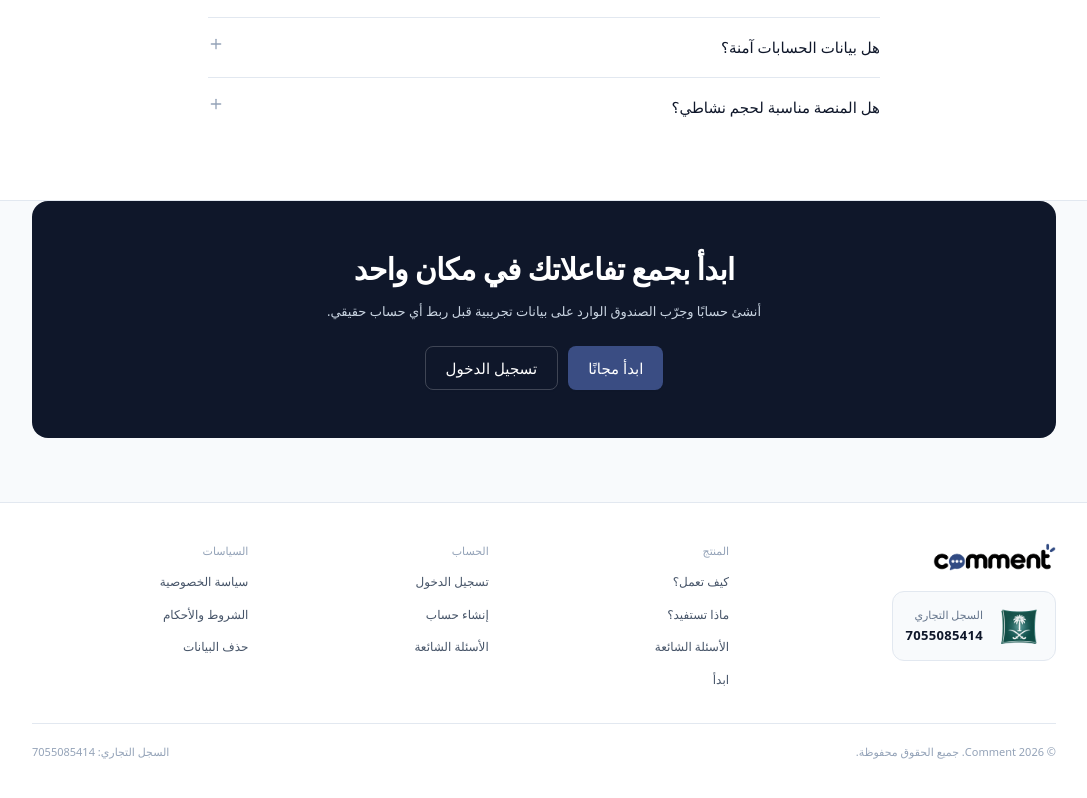
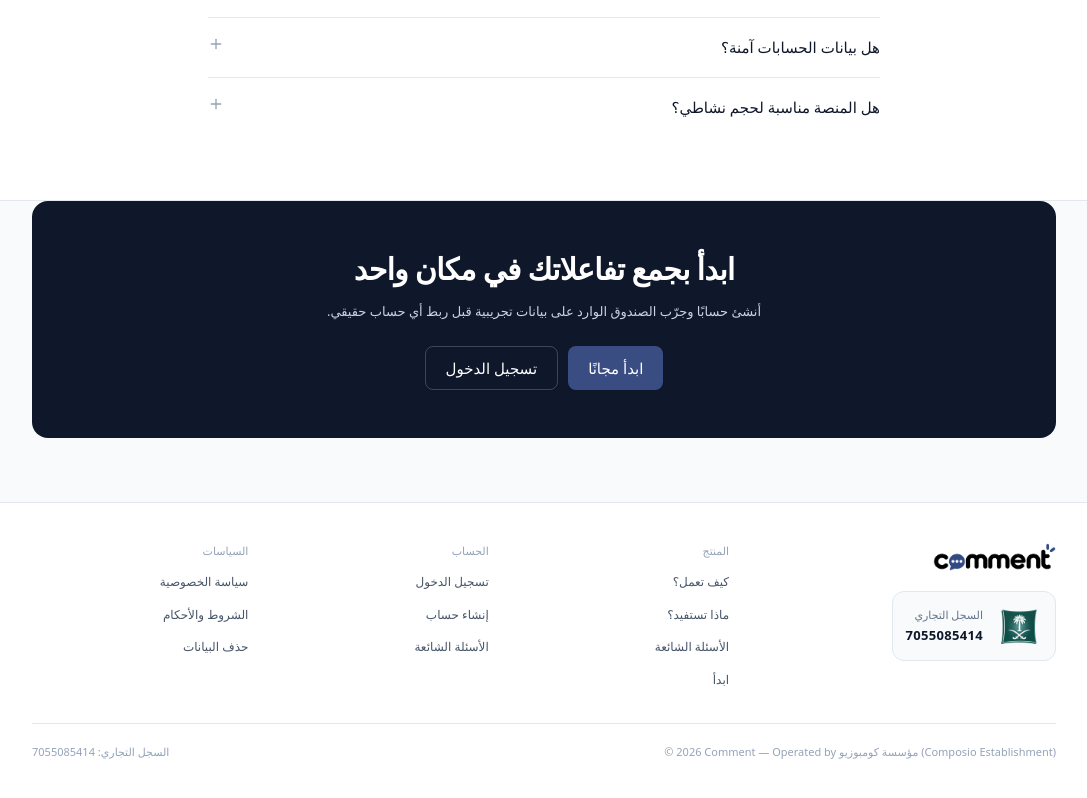
Before and after one commit to AbdullahAlhulays/commetra, a React (Vite) app: page / in a window 1280 px wide. Shown: the part 3313-4111 px from the top of the page, without its empty margins (96-1183 px from the left). Built offline with nearby package versions, Linux system fonts and the light colour scheme; a web font is replaced by a local one.

Commit message:
Add operating entity to footers

```diff
--- a/src/features/legal/legal-page.tsx
+++ b/src/features/legal/legal-page.tsx
@@ -184,7 +184,10 @@ function LegalPage({ document }: { document: LegalDocument }) {
 
       <footer className="border-t border-border bg-surface px-4 py-6 sm:px-6">
         <div className="mx-auto flex max-w-3xl flex-col gap-3 text-2xs text-ink-faint sm:flex-row sm:items-center sm:justify-between">
-          <p>© 2026 <span className="latin">Comment</span>. جميع الحقوق محفوظة.</p>
+          <p dir="ltr">
+            © 2026 Comment — Operated by <span dir="rtl">مؤسسة كومبوزيو</span> (Composio
+            Establishment)
+          </p>
           <nav aria-label="روابط السياسات" className="flex flex-wrap gap-x-4 gap-y-2">
             <Link to="/privacy" className="transition-colors hover:text-ink">الخصوصية</Link>
             <Link to="/terms" className="transition-colors hover:text-ink">الشروط</Link>
--- a/src/features/marketing/landing-page.tsx
+++ b/src/features/marketing/landing-page.tsx
@@ -566,8 +566,9 @@ function Footer() {
 
       <div className="mx-auto mt-8 flex max-w-5xl flex-col gap-3 border-t border-border pt-5 sm:flex-row sm:items-center sm:justify-between">
         <LanguageSwitcher className="-ms-3 self-start sm:hidden" />
-        <p className="text-2xs text-ink-faint">
-          © 2026 <span className="latin">Comment</span>. {t.footer.rights}
+        <p className="text-2xs text-ink-faint" dir="ltr">
+          © 2026 Comment — Operated by <span dir="rtl">مؤسسة كومبوزيو</span> (Composio
+          Establishment)
         </p>
         <p className="text-2xs text-ink-faint">
           {t.footer.commercialRegister}:{' '}
```
